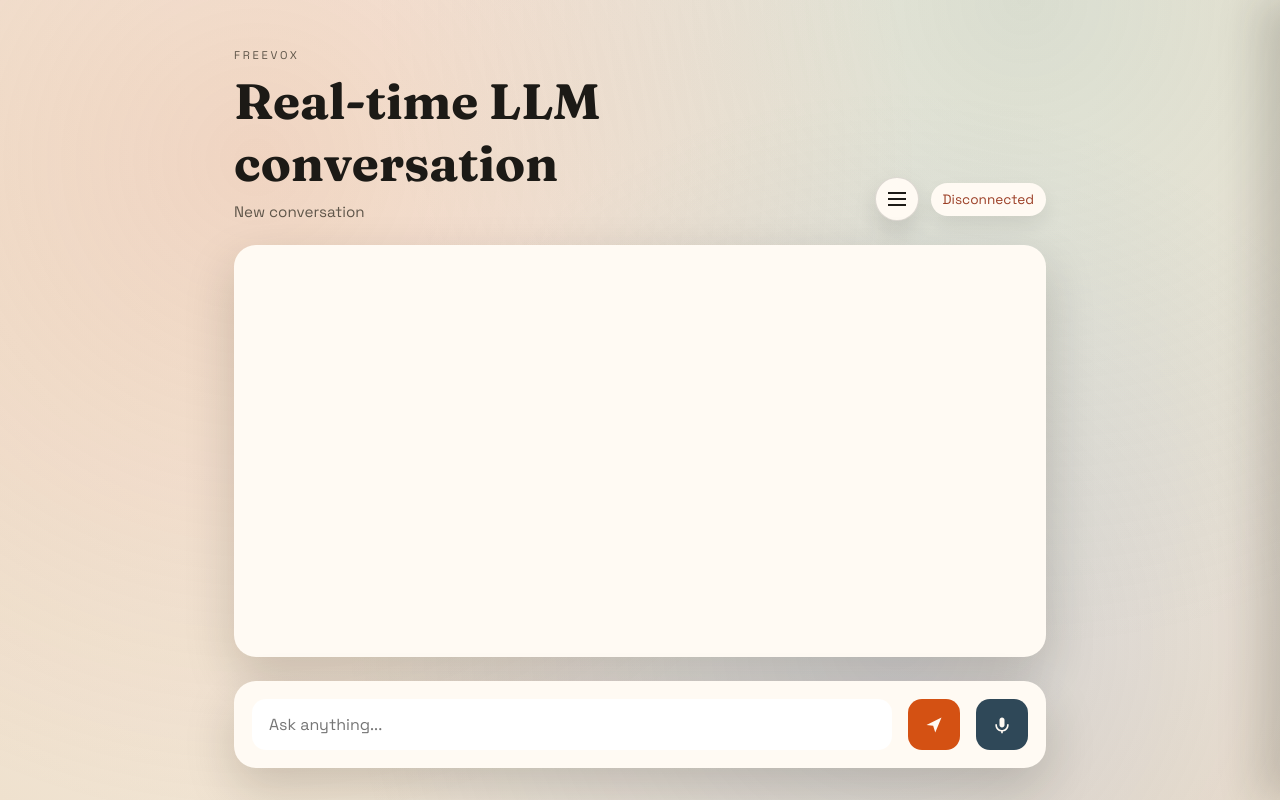
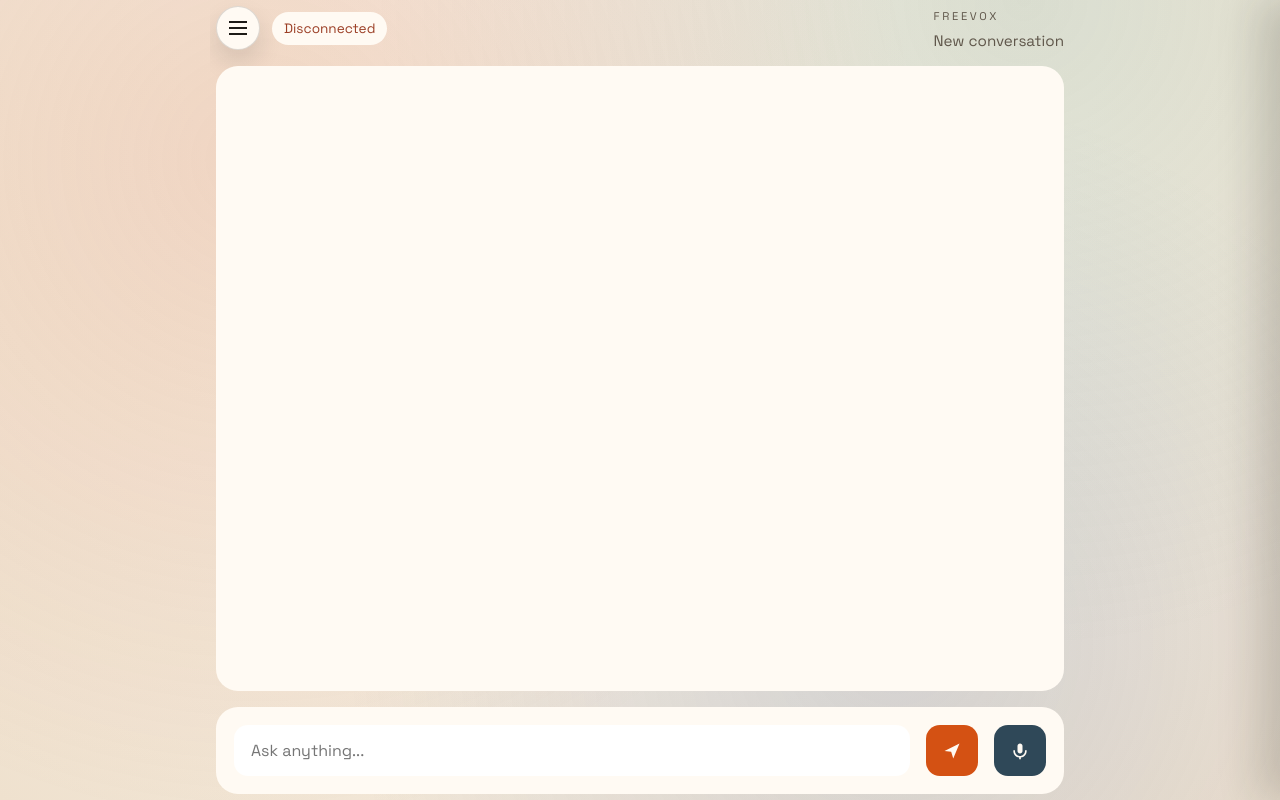
Before and after one commit to mwilber/gz-freevox, a website with bundled scripts: page public/index.html in a window 1280 px wide. Built offline with nearby package versions, Linux system fonts and the light colour scheme; no server answers; files whose address does not match are found by name.

Commit message:
Tweak the layout

```diff
--- a/public/index.html
+++ b/public/index.html
@@ -16,17 +16,17 @@
 		<div class="ambient"></div>
 		<main class="app">
 			<header class="app__header">
-				<div>
-					<p class="eyebrow">FreeVox</p>
-					<h1>Real-time LLM conversation</h1>
-					<p class="current-convo" id="currentConversationTitle">New conversation</p>
-				</div>
 				<div class="header__actions">
 					<button type="button" class="menu-toggle" id="menuToggle" aria-expanded="false">
 						<span class="sr-only">Toggle conversations</span>
 						<span aria-hidden="true"></span>
 					</button>
 					<div class="status" id="status">Connecting...</div>
+				</div>
+				<div>
+					<p class="eyebrow">FreeVox</p>
+					<!-- <h1>Real-time LLM conversation</h1> -->
+					<p class="current-convo" id="currentConversationTitle">New conversation</p>
 				</div>
 			</header>
 
--- a/public/styles.css
+++ b/public/styles.css
@@ -39,11 +39,13 @@ body {
 	z-index: 1;
 	max-width: 860px;
 	margin: 0 auto;
-	padding: 24px 16px 20px;
+	padding: 6px;
 	display: flex;
 	flex-direction: column;
 	min-height: 100vh;
 	gap: 16px;
+	max-height: calc(100vh - 12px);
+    overflow: hidden;
 }
 
 .app__header {
@@ -384,7 +386,6 @@ h1 {
 	border-radius: 999px;
 	font-size: 0.85rem;
 	color: var(--muted);
-	box-shadow: 0 10px 20px rgba(28, 26, 22, 0.08);
 }
 
 .chat {
@@ -395,7 +396,6 @@ h1 {
 	padding: 18px;
 	border-radius: var(--radius);
 	background: var(--panel);
-	box-shadow: var(--shadow);
 	overflow-y: auto;
 	min-height: 40vh;
 }
@@ -561,11 +561,10 @@ h1 {
 .composer {
 	display: grid;
 	grid-template-columns: 1fr auto auto;
-	gap: 12px;
+	gap: 6px;
 	padding: 14px;
 	border-radius: var(--radius);
 	background: var(--panel);
-	box-shadow: var(--shadow);
 }
 
 .voice__toggle {
@@ -667,10 +666,6 @@ button:disabled {
 }
 
 @media (min-width: 720px) {
-	.app {
-		padding: 48px 24px 32px;
-		gap: 24px;
-	}
 
 	.app__header {
 		flex-direction: row;
@@ -679,7 +674,6 @@ button:disabled {
 	}
 
 	.chat {
-		max-height: 60vh;
 		padding: 26px;
 		gap: 18px;
 	}
```
